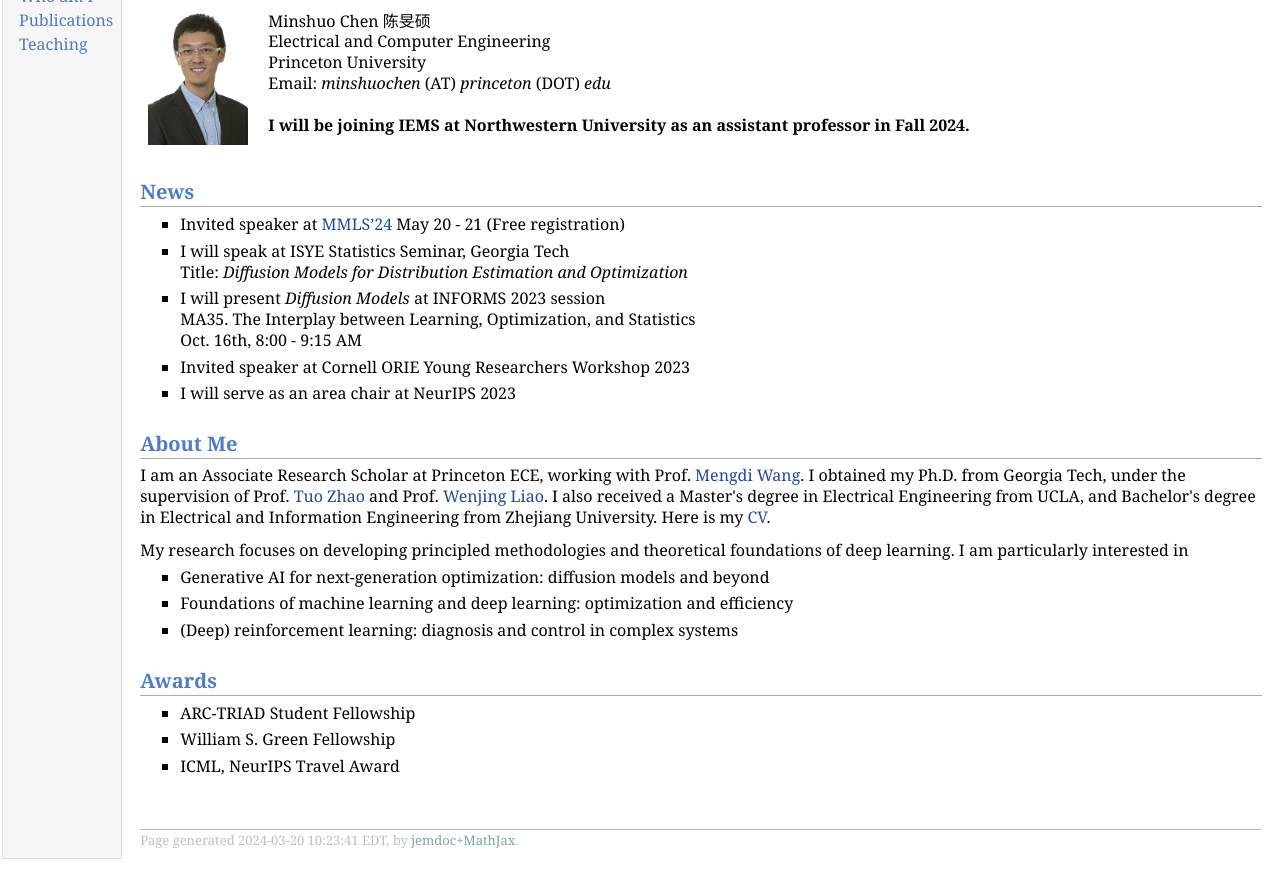
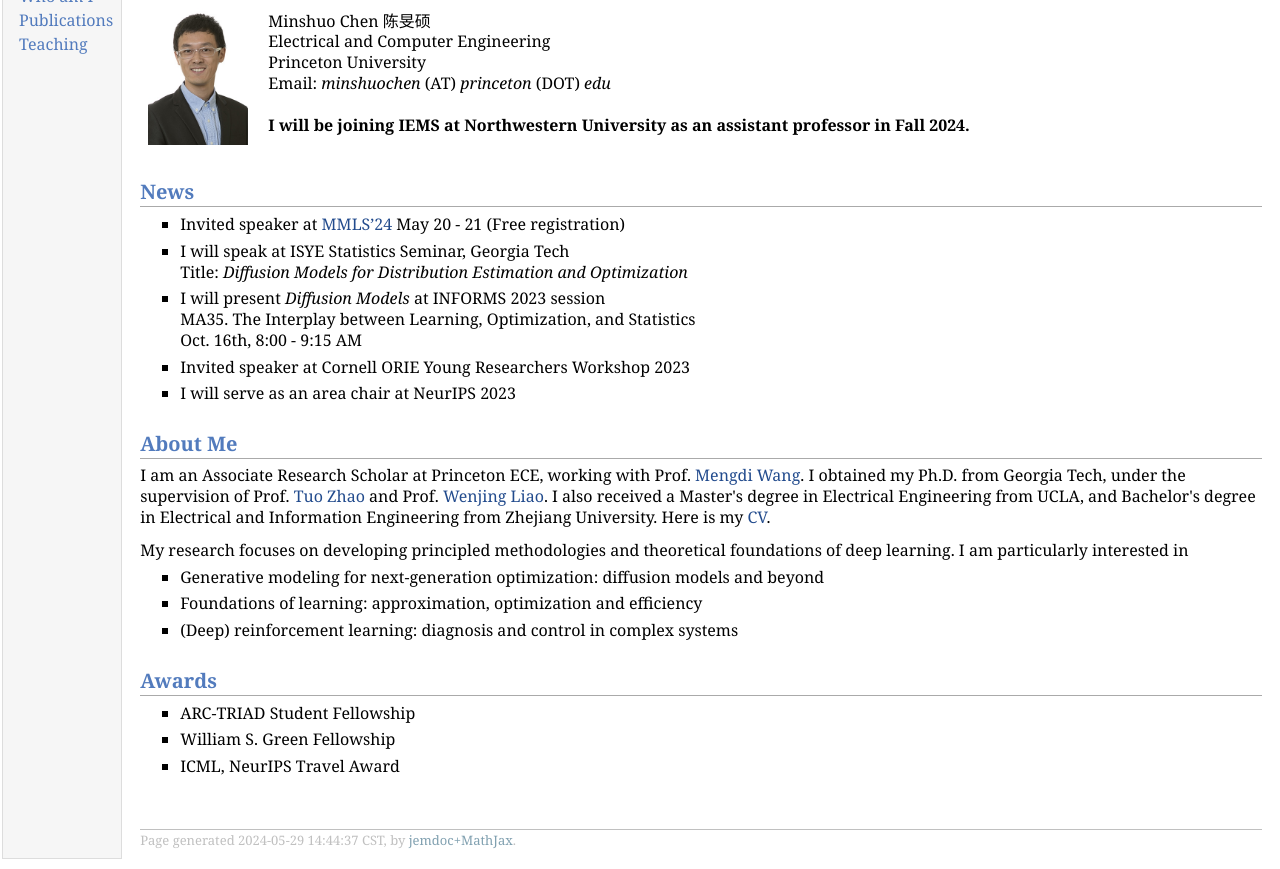
Before and after one commit to minshuochen/cms.github.io, a plain HTML site: page index.html in a window 1280 px wide. Shown: the part 68-937 px from the top of the page. Drawn offline with nearby package versions, Linux system fonts and the light colour scheme; some packages are replaced by stand-ins of ours.

Commit message:
update 05/29/2024

```diff
--- a/index.html
+++ b/index.html
@@ -58,9 +58,9 @@ Oct. 16th, 8:00 - 9:15 AM <br /></p>
 <p>I am an Associate Research Scholar at Princeton ECE, working with Prof. <a href="https://ece.princeton.edu/people/mengdi-wang/" target=&ldquo;blank&rdquo;>Mengdi Wang</a>. I obtained my Ph.D. from Georgia Tech, under the supervision of Prof. <a href="https://www2.isye.gatech.edu/~tzhao80/" target=&ldquo;blank&rdquo;>Tuo Zhao</a> and Prof. <a href="https://wliao60.math.gatech.edu/" target=&ldquo;blank&rdquo;>Wenjing Liao</a>. I also received a Master's degree in Electrical Engineering from UCLA, and Bachelor's degree in Electrical and Information Engineering from Zhejiang University. Here is my <a href="CV_cms.pdf" target=&ldquo;blank&rdquo;>CV</a>.</p>
 <p>My research focuses on developing principled methodologies and theoretical foundations of deep learning. I am particularly interested in</p>
 <ul>
-<li><p>Generative AI for next-generation optimization: diffusion models and beyond</p>
+<li><p>Generative modeling for next-generation optimization: diffusion models and beyond</p>
 </li>
-<li><p>Foundations of machine learning and deep learning: optimization and efficiency </p>
+<li><p>Foundations of learning: approximation, optimization and efficiency </p>
 </li>
 <li><p>(Deep) reinforcement learning: diagnosis and control in complex systems</p>
 </li>
@@ -76,7 +76,7 @@ Oct. 16th, 8:00 - 9:15 AM <br /></p>
 </ul>
 <div id="footer">
 <div id="footer-text">
-Page generated 2024-03-20 10:23:41 EDT, by <a href="https://github.com/wsshin/jemdoc_mathjax" target="blank">jemdoc+MathJax</a>.
+Page generated 2024-05-29 14:44:37 CST, by <a href="https://github.com/wsshin/jemdoc_mathjax" target="blank">jemdoc+MathJax</a>.
 </div>
 </div>
 </td>
```
Also changed, not shown: 1 other file.
